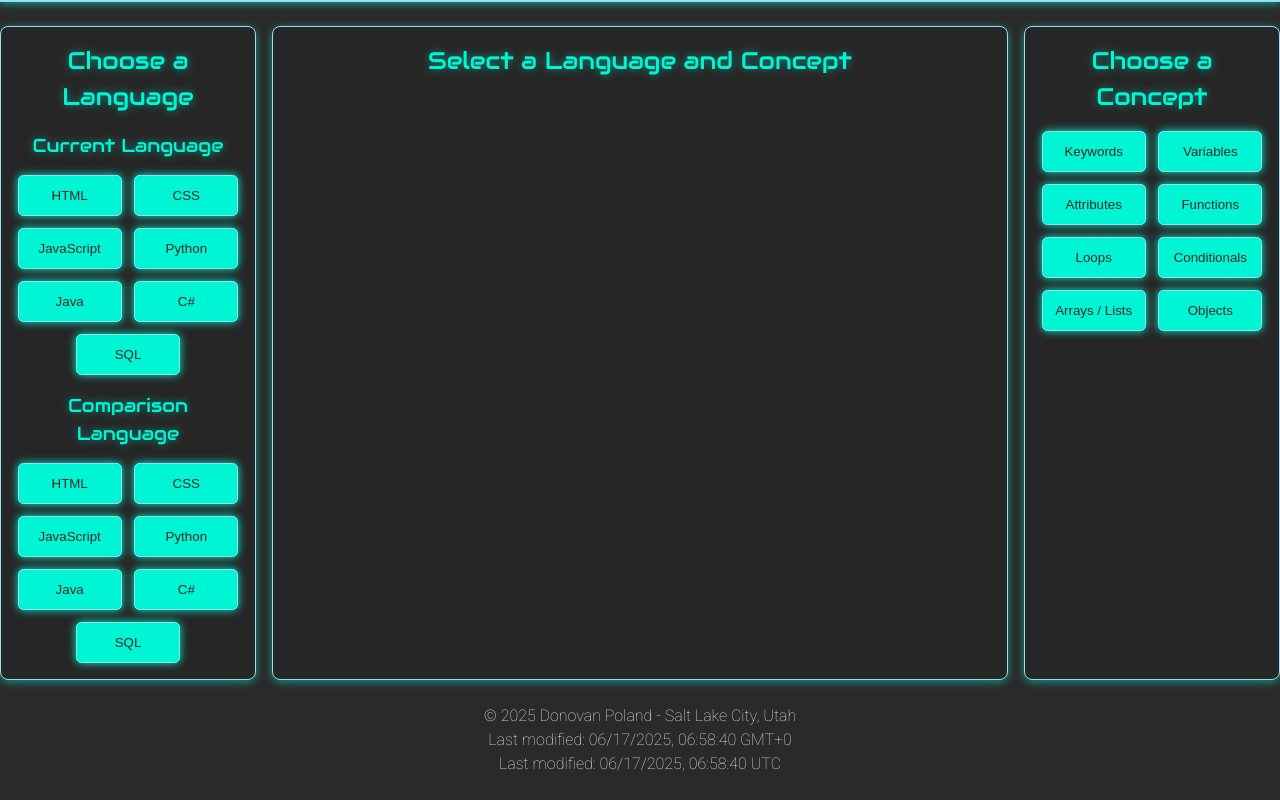
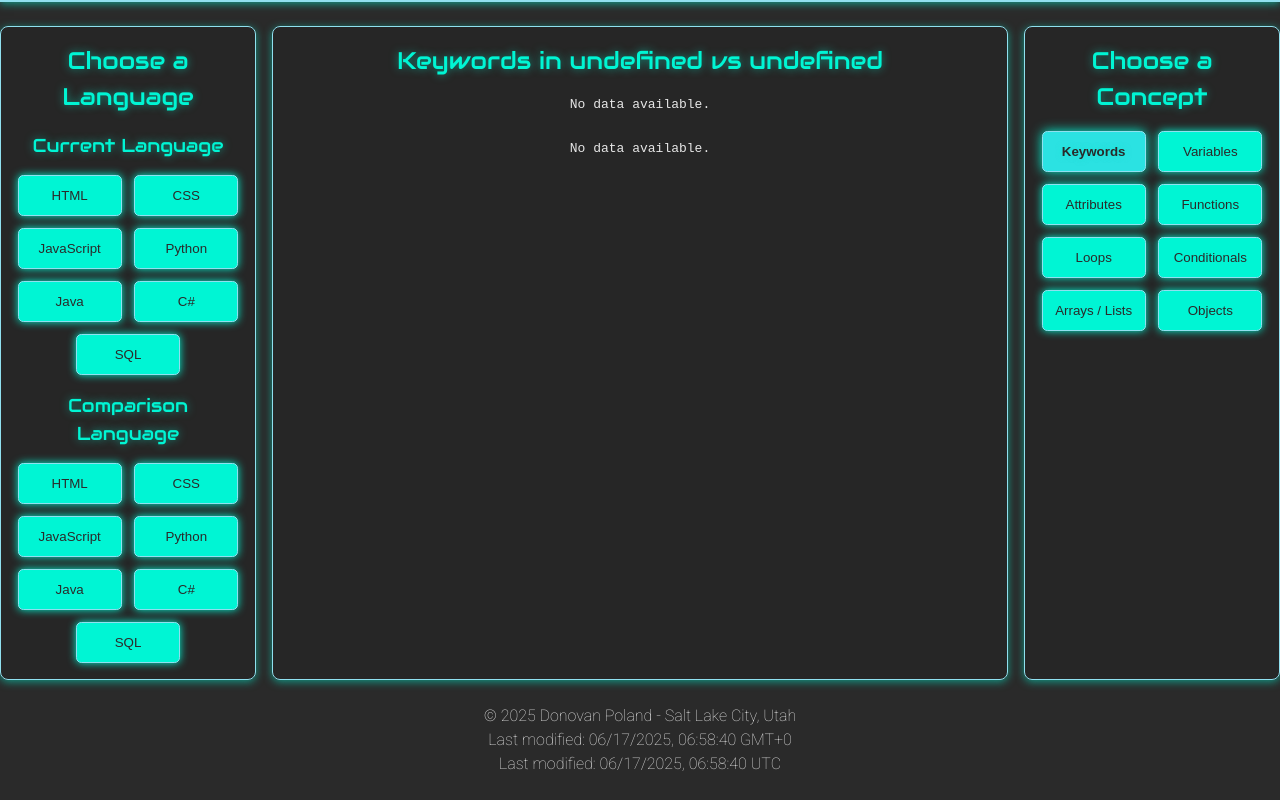
Before and after one commit to donovanpoland/wdd131, a plain HTML site: page project/codex.html in a window 1280 px wide. Both pictures are taken after a click on the button "Keywords". Shown: the part 108-908 px from the top of the page. Drawn offline with Linux system fonts and the light colour scheme.

Commit message:
injected language data / finishing project here for time constraints

```diff
--- a/project/codex.html
+++ b/project/codex.html
@@ -54,7 +54,7 @@
                 <div class="buttons current-lang">
                     <button class="btn" data-language="html">HTML</button>
                     <button class="btn" data-language="css">CSS</button>
-                    <button class="btn" data-language="js">JavaScript</button>
+                    <button class="btn" data-language="javascript">JavaScript</button>
                     <button class="btn" data-language="python">Python</button>
                     <button class="btn" data-language="java">Java</button>
                     <button class="btn" data-language="csharp">C#</button>
@@ -66,7 +66,7 @@
                 <div class="buttons second-lang" >
                     <button class="btn" data-language="html">HTML</button>
                     <button class="btn" data-language="css">CSS</button>
-                    <button class="btn" data-language="js">JavaScript</button>
+                    <button class="btn" data-language="javascript">JavaScript</button>
                     <button class="btn" data-language="python">Python</button>
                     <button class="btn" data-language="java">Java</button>
                     <button class="btn" data-language="csharp">C#</button>
--- a/project/scripts/codex.js
+++ b/project/scripts/codex.js
@@ -1,6 +1,20 @@
+let primaryLang = '';
+let secondaryLang = '';
+let selectedConcept = '';
+
+
+function setActive(groupSelector, clickedBtn) {
+  document.querySelectorAll(groupSelector).forEach(button => {
+    button.classList.remove('active');
+  });
+  clickedBtn.classList.add('active');
+}
+
 // Scroll to second language when primary language is chosen
-document.querySelectorAll('[data-language]').forEach(button => {
+document.querySelectorAll('.current-lang [data-language]').forEach(button => {
     button.addEventListener('click', () => {
+        primaryLang = button.dataset.language;
+        setActive('.current-lang [data-language]', button);
         document.getElementById('second-lang').scrollIntoView({ behavior: 'smooth' });
   });
 });
@@ -8,13 +22,111 @@ document.querySelectorAll('[data-language]').forEach(button => {
 // Scroll to concept section when languages are chosen
 document.querySelectorAll('.second-lang [data-language]').forEach(button => {
     button.addEventListener('click', () => {
+        secondaryLang = button.dataset.language;
+        setActive('.second-lang [data-language]', button);
         document.getElementById('concept-section').scrollIntoView({ behavior: 'smooth' });
   });
 });
-
 // Scroll to output section when concept is chosen
 document.querySelectorAll('[data-category]').forEach(button => {
     button.addEventListener('click', () => {
+        selectedConcept = button.dataset.category;
+        setActive('[data-category]', button);
         document.getElementById('output-section').scrollIntoView({ behavior: 'smooth' });
+
+        loadCodexData(primaryLang, secondaryLang, selectedConcept);
   });
 });
+
+function loadCodexData(lang1, lang2, concept) {
+    const output = document.getElementById('concept-content');
+    const title = document.getElementById('concept-title');
+
+    const langDisplay = {
+        html: "HTML",
+        css: "CSS",
+        javascript: "JavaScript",
+        python: "Python",
+        java: "Java",
+        csharp: "C#",
+        sql: "SQL"
+    };
+
+    const lang1Key = lang1.toLowerCase();
+    const lang2Key = lang2.toLowerCase();
+
+    title.textContent = `${capitalize(concept)} in ${langDisplay[lang1Key]} vs ${langDisplay[lang2Key]}`;
+
+    const lang1Data = codexData[concept]?.[lang1Key] || "No data available.";
+    const lang2Data = codexData[concept]?.[lang2Key] || "No data available.";
+
+
+    output.innerHTML = `
+        <div class="code-block">
+        <h3>${capitalize(lang1)}</h3>
+        <pre><code>${lang1Data}</code></pre>
+        </div>
+        <br>
+        <div class="code-block">
+        <h3>${capitalize(lang2)}</h3>
+        <pre><code>${lang2Data}</code></pre>
+        </div>
+    `;
+
+    console.log("Lang1:", lang1);
+    console.log("Lang2:", lang2);
+}
+
+function capitalize(word) {
+  return word.charAt(0).toUpperCase() + word.slice(1);
+}
+
+//data inside <pre> beware of format
+const codexData = {
+    loops: {
+        html: `&lt;!-- HTML does not support loops directly.
+You would use templating engines or JavaScript to loop content.
+--&gt;`,
+
+        css: `/* CSS cannot do traditional loops.
+Use pre-processors like SASS or use :nth-child selectors for patterns
+*/`,
+
+        javascript: `for (let i = 0; i < 5; i++) {
+                        console.log(i);
+                    }`
+  },
+
+    conditionals: {
+        html: `&lt;!-- HTML does not support conditionals directly.
+            Use scripting (JavaScript) or conditional rendering through frameworks like React or templating engines. --&gt;`,
+
+        css: `/* CSS doesn't support conditionals directly.
+You can simulate conditional styling with media queries, :has(), or attribute selectors
+*/`,
+
+        javascript: `if (user.isLoggedIn) {
+            showDashboard();
+            } else {
+            showLogin();
+            }`
+  },
+
+  variables: {
+        html: `&lt;!-- HTML does not have variable support.
+Dynamic values are usually injected with JavaScript or templating engines.
+--&gt;`,
+
+        css: `:root {
+            --primary-color: #00f5d4;
+            }
+
+            button {
+            background-color: var(--primary-color);
+            }`,
+
+        javascript: `let userName = "CodeMaster";
+            const maxScore = 100;
+            var oldStyleVar = "legacy";`
+    }
+};
--- a/project/styles/codex.css
+++ b/project/styles/codex.css
@@ -12,3 +12,17 @@
 .concept-output{
     grid-row: 3;
 }
+
+button.active {
+    outline: 2px solid var(--border-color-color);
+    background-color: var(--button-hover);
+    color: var(--button-text);
+    font-weight: bold;
+    box-shadow: 0 0 12px var(--button-shadow);
+}
+
+pre {
+    white-space: pre-wrap;
+    word-break: break-word;
+    overflow-wrap: break-word;
+}
```
Also changed, not shown: project/styles/media.css (indentation only). Lines whose indentation alone changed are shown as unchanged.
